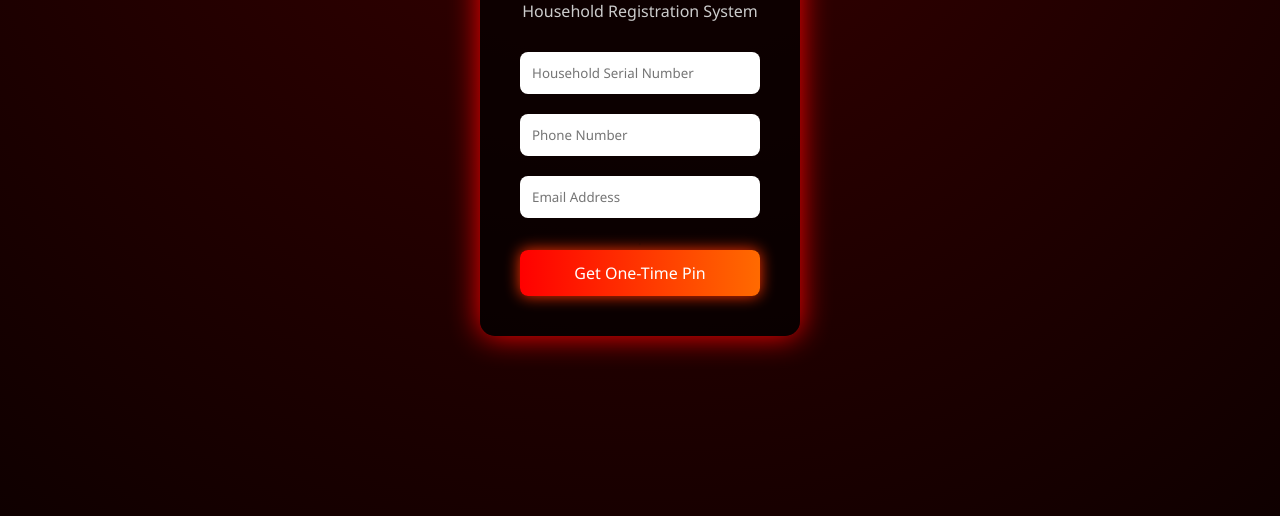
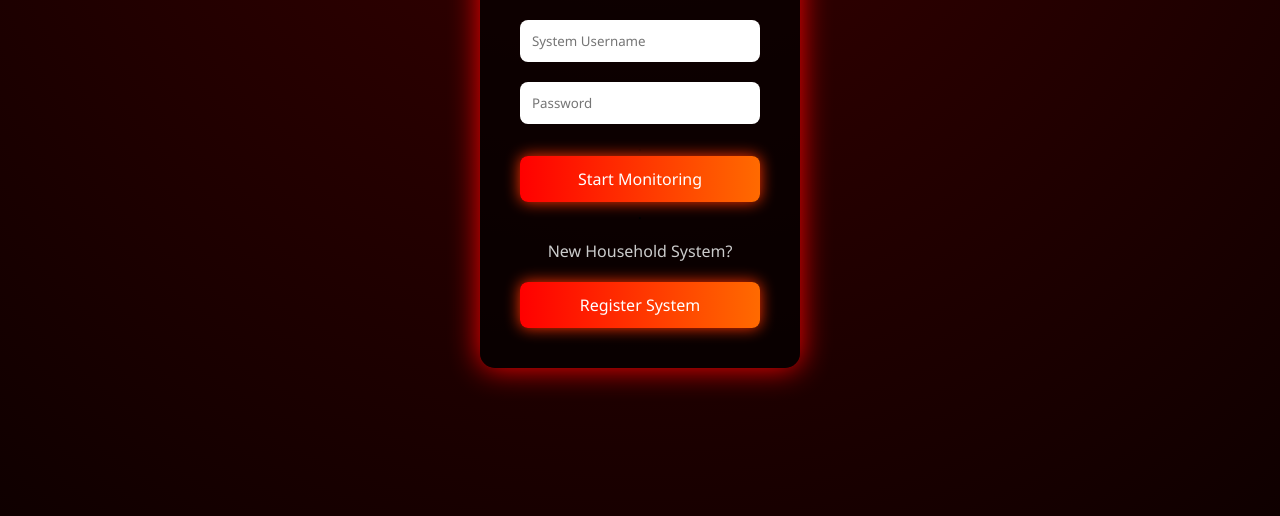
Before and after one commit to datsjerms/FIREGUARD, a plain HTML site: page register.html in a window 1280 px wide. Shown: the part 300-816 px from the top of the page. Drawn offline with Linux system fonts and the light colour scheme.

Commit message:
Update registration page for monitoring system

```diff
--- a/register.html
+++ b/register.html
@@ -2,32 +2,78 @@
 <html lang="en">
 <head>
     <meta charset="UTF-8">
-    <title>FIREGUARD REGISTRATION</title>
+    <title>FIREGUARD Monitoring</title>
     <link rel="stylesheet" href="style.css">
 </head>
 <body class="login-body">
 
     <div class="login-container">
         <h1>FIREGUARD</h1>
-        <p class="subtitle">Household Registration System</p>
+        <p class="subtitle">Household Monitoring System</p>
 
-        <input type="text" placeholder="Household Serial Number">
-        <input type="password" placeholder="Phone Number">
-        <input type="text" placeholder="Email Address">
+     <input type="text" id="username" placeholder="System Username">
+<input type="password" id="password" placeholder="Password">
+
+<p id="error" style="color:red; display:none; margin-top:10px;">
+    ❌ Invalid username or password.
+
+</p>
+        .
+
+        <button onclick="login()">Start Monitoring</button>
 
         .
+         <p class="subtitle">New Household System?</p>
 
-        <button onclick="OTP()">Get One-Time Pin</button>
+        <button onclick="Register()">Register System
 
         </button>
     </div>
 
     <script>
-        function OTP() {
+function login() {
+
+    // USERS with PASSWORD + DASHBOARD PAGE
+    const users = {
+        "admin": {
+            password: "jem",
+            dashboard: "dashboard.html"
+        },
+        "admin2": {
+            password: "jra",
+            dashboard: "jradashboard.html"
+        },
+        "admin3": {
+            password: "jay",
+            dashboard: "jaydashboard.html"
+        },
+        "admin4": {
+            password: "bry",
+            dashboard: "brydashboard.html"
+        }
+}
+
+    const username = document.getElementById("username").value;
+    const password = document.getElementById("password").value;
+    const errorMsg = document.getElementById("error");
+
+    // Check if user exists
+    if (users[username] && users[username].password === password) {
+        // Redirect to that user's dashboard
+        window.location.href = users[username].dashboard
+    } else {
+        errorMsg.style.display = "block"
+    }
+}
+
+        function Register() {
             // Simple redirect (no backend yet)
-            window.location.href = "OTP.html";
+            window.location.href = "register.html";
         }
     </script>
 
+
+
+
 </body>
 </html>
```
